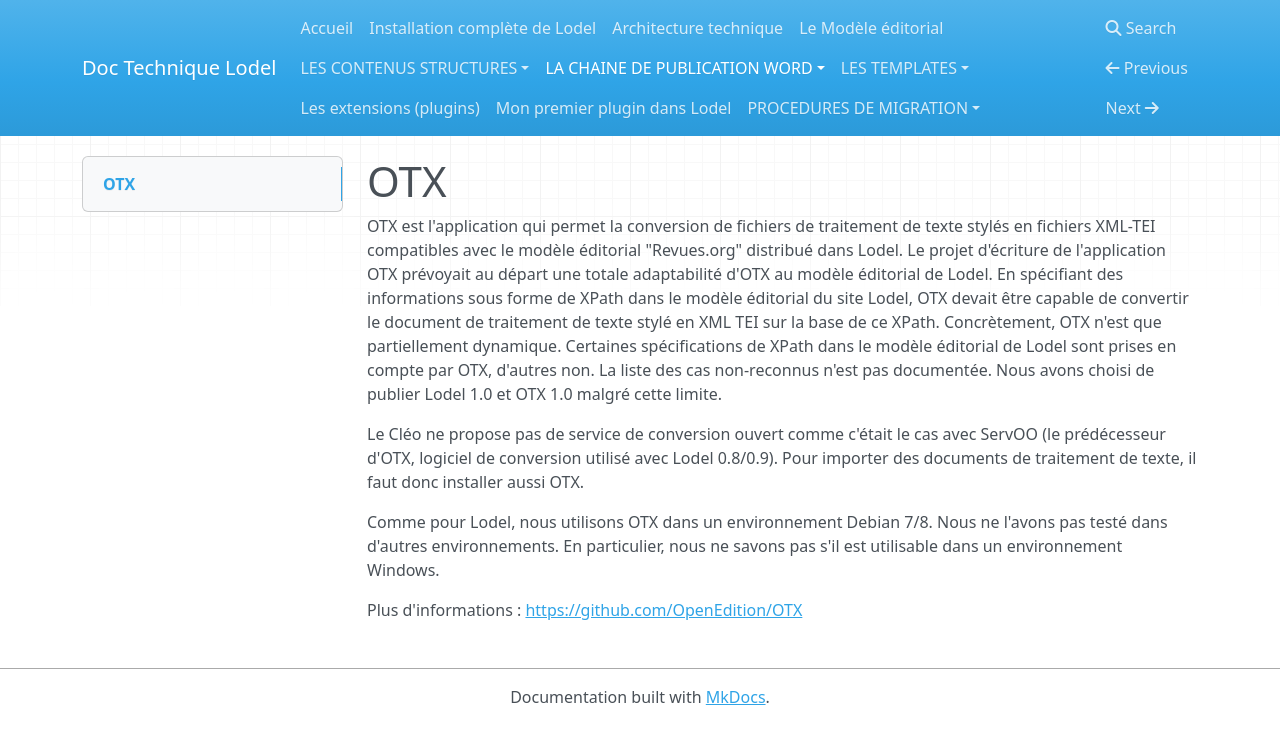
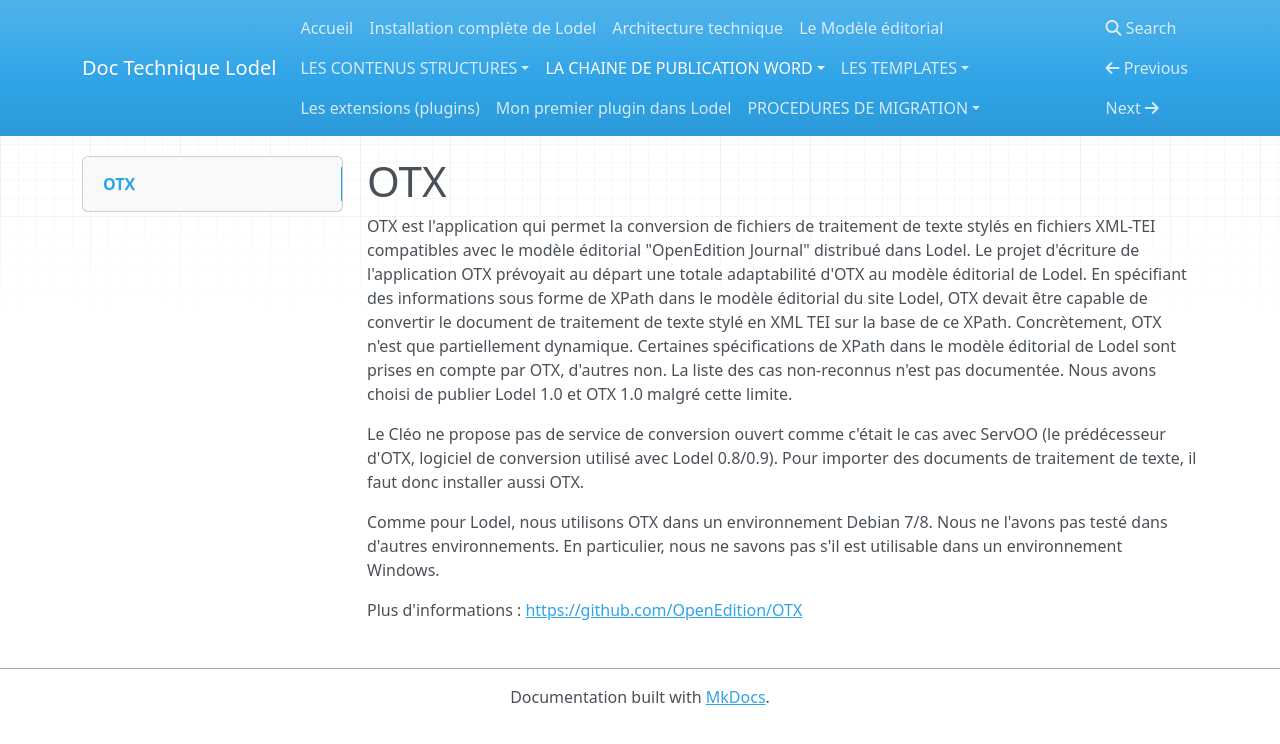
Before and after one commit to ValentinGeorgesDubost/Doc-Lodel, an MkDocs documentation site: the page built from docs/La-chaine-de-publication-Word/OTX.md, in a window 1280 px wide. Shown: the top 744 px of the page. Built offline with MkDocs 1.6.1, drawn with Linux system fonts in a browser that asks for light colours; nearby versions of some CDN libraries; old or Windows-style settings are respelled for this version of MkDocs.

Commit message:
Update OTX.md

```diff
--- a/docs/La-chaine-de-publication-Word/OTX.md
+++ b/docs/La-chaine-de-publication-Word/OTX.md
@@ -1,7 +1,7 @@
 OTX
 ===
 
-OTX est l'application qui permet la conversion de fichiers de traitement de texte stylés en fichiers XML-TEI compatibles avec le modèle éditorial "Revues.org" distribué dans Lodel. Le projet d'écriture de l'application OTX prévoyait au départ une totale adaptabilité d'OTX au modèle éditorial de Lodel. En spécifiant des informations sous forme de XPath dans le modèle éditorial du site Lodel, OTX devait être capable de convertir le document de traitement de texte stylé en XML TEI sur la base de ce XPath. Concrètement, OTX n'est que partiellement dynamique. Certaines spécifications de XPath dans le modèle éditorial de Lodel sont prises en compte par OTX, d'autres non. La liste des cas non-reconnus n'est pas documentée. Nous avons choisi de publier Lodel 1.0 et OTX 1.0 malgré cette limite.
+OTX est l'application qui permet la conversion de fichiers de traitement de texte stylés en fichiers XML-TEI compatibles avec le modèle éditorial "OpenEdition Journal" distribué dans Lodel. Le projet d'écriture de l'application OTX prévoyait au départ une totale adaptabilité d'OTX au modèle éditorial de Lodel. En spécifiant des informations sous forme de XPath dans le modèle éditorial du site Lodel, OTX devait être capable de convertir le document de traitement de texte stylé en XML TEI sur la base de ce XPath. Concrètement, OTX n'est que partiellement dynamique. Certaines spécifications de XPath dans le modèle éditorial de Lodel sont prises en compte par OTX, d'autres non. La liste des cas non-reconnus n'est pas documentée. Nous avons choisi de publier Lodel 1.0 et OTX 1.0 malgré cette limite.
 
 Le Cléo ne propose pas de service de conversion ouvert comme c'était le cas avec ServOO (le prédécesseur d'OTX, logiciel de conversion utilisé avec Lodel 0.8/0.9). Pour importer des documents de traitement de texte, il faut donc installer aussi OTX.
 
```
